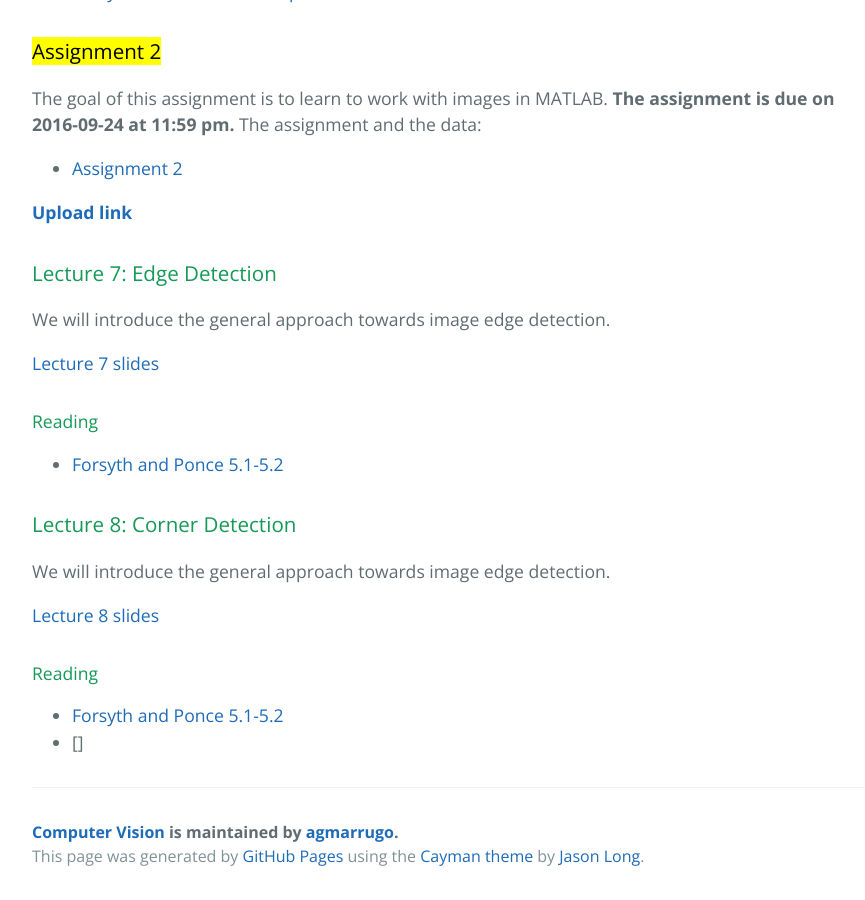
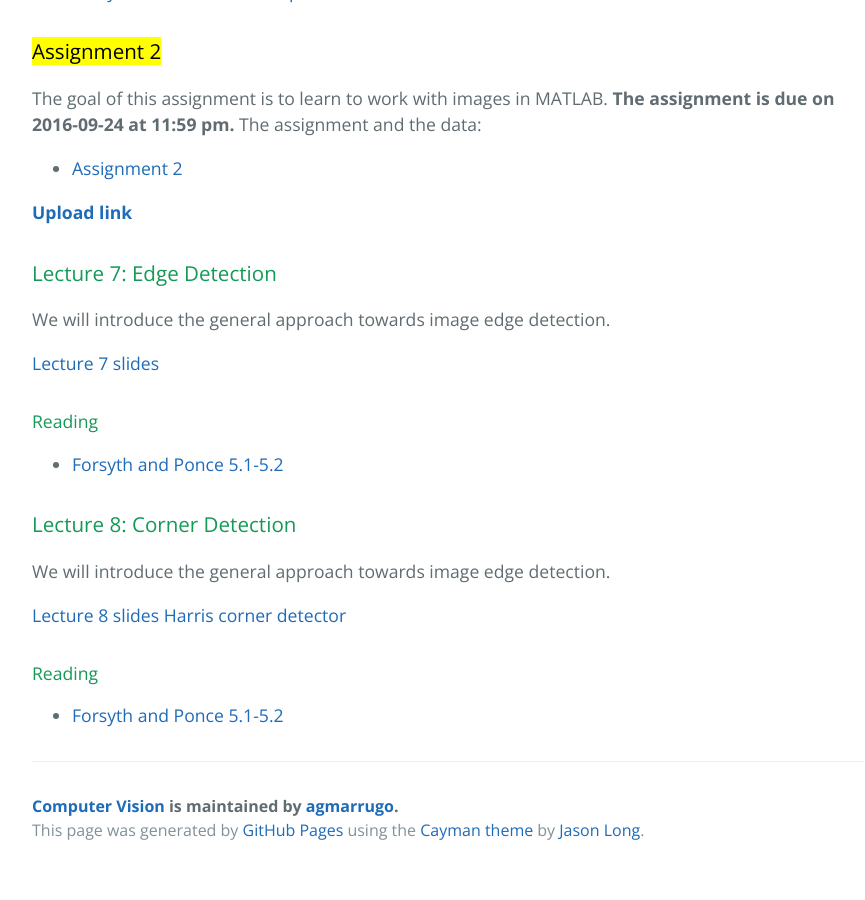
Before and after one commit to opi-lab/optical-metrology-2021, a Jekyll site: the page built from index.md, in a window 1280 px wide and 900 px high, scrolled down 3171 px. Shown: the whole window, without its empty margins (192-1057 px from the left). Built offline with Jekyll 4.4.1, drawn with Linux system fonts in a browser that asks for light colours; after the commit the page ends 4045 px from its top, so only the background shows below that.

Commit message:
Update index.md

```diff
--- a/index.md
+++ b/index.md
@@ -140,8 +140,8 @@ We will introduce the general approach towards image edge detection.
 We will introduce the general approach towards image edge detection.
 
 [Lecture 8 slides](https://www.dropbox.com/s/ibgtdylezx72abz/lec08_corner.pdf?dl=0)
+[Harris corner detector](harris.m)
 
 #### Reading
 
 - [Forsyth and Ponce 5.1-5.2](https://www.dropbox.com/s/52hempwwv2gbypn/Forsyth-Ponce-chapter-05-3.pdf?dl=0)
-- []
```
